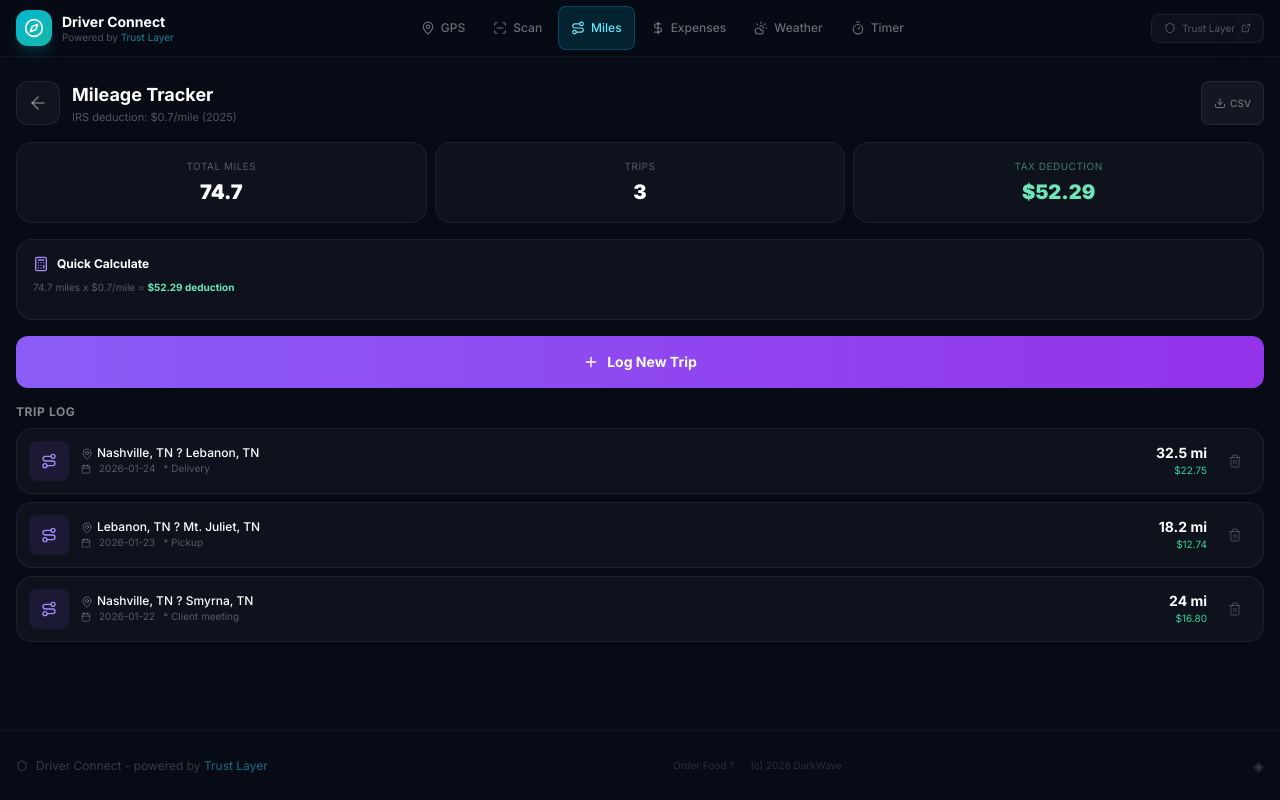
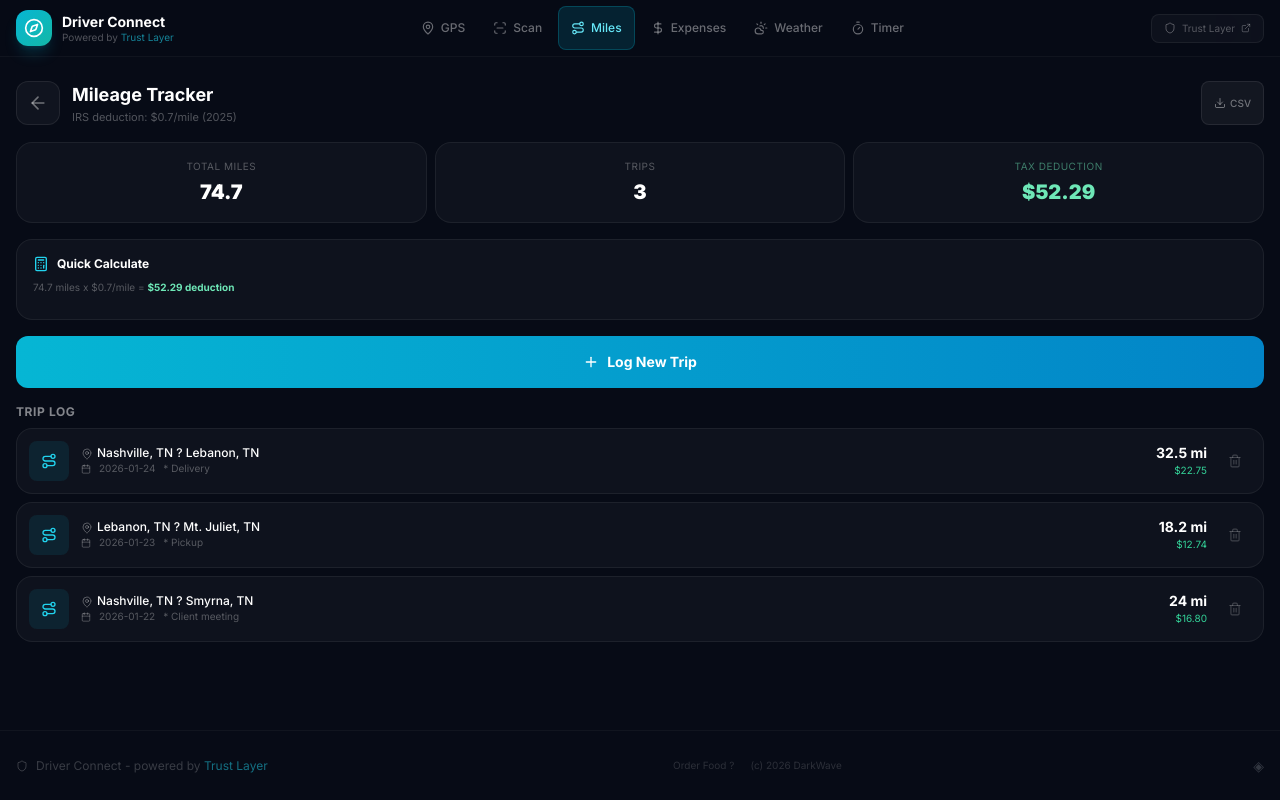
Before and after one commit to cryptocreeper94-sudo/driver, a React (Vite) app: page /mileage in a window 1280 px wide. Built offline with nearby package versions, Linux system fonts and the light colour scheme.

Commit message:
rebrand: purge all purple/violet/fuchsia -> enterprise cyan/sky palette

```diff
--- a/src/pages/BreakTimer.tsx
+++ b/src/pages/BreakTimer.tsx
@@ -4,7 +4,7 @@ import { ArrowLeft, Timer, Play, Pause, RotateCcw, Bell, Clock, AlarmClock } fro
 
 const PRESETS = [
   { label: '30 min', seconds: 30 * 60, desc: 'DOT 30-min break', color: 'from-orange-500 to-rose-500' },
-  { label: '10 hr', seconds: 10 * 60 * 60, desc: 'DOT 10-hr off-duty', color: 'from-violet-500 to-purple-600' },
+  { label: '10 hr', seconds: 10 * 60 * 60, desc: 'DOT 10-hr off-duty', color: 'from-cyan-500 to-sky-600' },
   { label: '15 min', seconds: 15 * 60, desc: 'Quick break', color: 'from-cyan-500 to-teal-500' },
   { label: '1 hr', seconds: 60 * 60, desc: 'Meal break', color: 'from-emerald-500 to-green-600' },
   { label: '8 hr', seconds: 8 * 60 * 60, desc: 'Sleeper berth', color: 'from-blue-500 to-indigo-600' },
--- a/src/pages/ExpenseTracker.tsx
+++ b/src/pages/ExpenseTracker.tsx
@@ -5,7 +5,7 @@ import { ArrowLeft, Plus, Trash2, Download, DollarSign, Fuel, Car, UtensilsCross
 const CATEGORIES = [
   { id: 'fuel', label: 'Fuel', icon: Fuel, color: 'text-amber-400 bg-amber-500/15' },
   { id: 'parking', label: 'Parking', icon: ParkingCircle, color: 'text-blue-400 bg-blue-500/15' },
-  { id: 'tolls', label: 'Tolls', icon: Car, color: 'text-violet-400 bg-violet-500/15' },
+  { id: 'tolls', label: 'Tolls', icon: Car, color: 'text-cyan-400 bg-cyan-500/15' },
   { id: 'meals', label: 'Meals', icon: UtensilsCrossed, color: 'text-rose-400 bg-rose-500/15' },
   { id: 'maintenance', label: 'Maintenance', icon: Wrench, color: 'text-emerald-400 bg-emerald-500/15' },
 ];
--- a/src/pages/GPSFinder.tsx
+++ b/src/pages/GPSFinder.tsx
@@ -12,8 +12,8 @@ const CATEGORIES = [
   { id: 'restaurants', label: 'Restaurants', icon: UtensilsCrossed, query: 'restaurant', color: 'from-rose-500 to-pink-500' },
   { id: 'fast-food', label: 'Fast Food', icon: Coffee, query: 'fast food', color: 'from-orange-500 to-red-500' },
   { id: 'grocery', label: 'Grocery', icon: ShoppingCart, query: 'grocery store', color: 'from-emerald-500 to-green-500' },
-  { id: 'gyms', label: 'Gyms', icon: Dumbbell, query: 'gym fitness', color: 'from-violet-500 to-purple-500' },
-  { id: 'movies', label: 'Movies', icon: Film, query: 'movie theater', color: 'from-fuchsia-500 to-pink-500' },
+  { id: 'gyms', label: 'Gyms', icon: Dumbbell, query: 'gym fitness', color: 'from-cyan-500 to-sky-500' },
+  { id: 'movies', label: 'Movies', icon: Film, query: 'movie theater', color: 'from-teal-500 to-pink-500' },
   { id: 'hotels', label: 'Hotels', icon: Hotel, query: 'hotel motel', color: 'from-sky-500 to-blue-500' },
 ];
 
--- a/src/pages/Home.tsx
+++ b/src/pages/Home.tsx
@@ -42,8 +42,8 @@ const TOOLS = [
     description: 'Log trips with IRS deduction calculator at $0.70/mile',
     icon: Route,
     image: cardMileage,
-    gradient: 'from-violet-500 to-purple-600',
-    glowColor: 'shadow-violet-500/30',
+    gradient: 'from-cyan-500 to-sky-600',
+    glowColor: 'shadow-cyan-500/30',
     badge: 'IRS 2025',
   },
   {
--- a/src/pages/MileageTracker.tsx
+++ b/src/pages/MileageTracker.tsx
@@ -83,7 +83,7 @@ export default function MileageTracker() {
       {/* IRS Calculator */}
       <div className="glass-card p-4">
         <div className="flex items-center gap-2 mb-2">
-          <Calculator className="size-4 text-violet-400" />
+          <Calculator className="size-4 text-cyan-400" />
           <h3 className="text-xs font-bold text-white">Quick Calculate</h3>
         </div>
         <p className="text-[10px] text-white/30 mb-2">
@@ -93,21 +93,21 @@ export default function MileageTracker() {
 
       {/* Add Trip */}
       {!showForm ? (
-        <button onClick={() => setShowForm(true)} className="w-full py-4 rounded-xl bg-gradient-to-r from-violet-500 to-purple-600 text-white font-bold text-sm flex items-center justify-center gap-2 hover:opacity-90 transition-opacity touch-target">
+        <button onClick={() => setShowForm(true)} className="w-full py-4 rounded-xl bg-gradient-to-r from-cyan-500 to-sky-600 text-white font-bold text-sm flex items-center justify-center gap-2 hover:opacity-90 transition-opacity touch-target">
           <Plus className="size-4" /> Log New Trip
         </button>
       ) : (
         <div className="glass-card p-4 space-y-3">
           <h3 className="text-sm font-bold text-white">New Trip</h3>
           <div className="grid grid-cols-2 gap-2">
-            <input type="date" value={form.date} onChange={e => setForm(p => ({...p, date: e.target.value}))} className="col-span-2 h-11 px-3 rounded-lg bg-white/[0.04] border border-white/[0.08] text-sm text-white focus:outline-none focus:border-violet-500/30" />
-            <input placeholder="From" value={form.from} onChange={e => setForm(p => ({...p, from: e.target.value}))} className="h-11 px-3 rounded-lg bg-white/[0.04] border border-white/[0.08] text-sm text-white placeholder:text-white/20 focus:outline-none focus:border-violet-500/30" />
-            <input placeholder="To" value={form.to} onChange={e => setForm(p => ({...p, to: e.target.value}))} className="h-11 px-3 rounded-lg bg-white/[0.04] border border-white/[0.08] text-sm text-white placeholder:text-white/20 focus:outline-none focus:border-violet-500/30" />
-            <input type="number" step="0.1" placeholder="Miles" value={form.miles} onChange={e => setForm(p => ({...p, miles: e.target.value}))} className="h-11 px-3 rounded-lg bg-white/[0.04] border border-white/[0.08] text-sm text-white placeholder:text-white/20 focus:outline-none focus:border-violet-500/30" />
-            <input placeholder="Purpose" value={form.purpose} onChange={e => setForm(p => ({...p, purpose: e.target.value}))} className="h-11 px-3 rounded-lg bg-white/[0.04] border border-white/[0.08] text-sm text-white placeholder:text-white/20 focus:outline-none focus:border-violet-500/30" />
+            <input type="date" value={form.date} onChange={e => setForm(p => ({...p, date: e.target.value}))} className="col-span-2 h-11 px-3 rounded-lg bg-white/[0.04] border border-white/[0.08] text-sm text-white focus:outline-none focus:border-cyan-500/30" />
+            <input placeholder="From" value={form.from} onChange={e => setForm(p => ({...p, from: e.target.value}))} className="h-11 px-3 rounded-lg bg-white/[0.04] border border-white/[0.08] text-sm text-white placeholder:text-white/20 focus:outline-none focus:border-cyan-500/30" />
+            <input placeholder="To" value={form.to} onChange={e => setForm(p => ({...p, to: e.target.value}))} className="h-11 px-3 rounded-lg bg-white/[0.04] border border-white/[0.08] text-sm text-white placeholder:text-white/20 focus:outline-none focus:border-cyan-500/30" />
+            <input type="number" step="0.1" placeholder="Miles" value={form.miles} onChange={e => setForm(p => ({...p, miles: e.target.value}))} className="h-11 px-3 rounded-lg bg-white/[0.04] border border-white/[0.08] text-sm text-white placeholder:text-white/20 focus:outline-none focus:border-cyan-500/30" />
+            <input placeholder="Purpose" value={form.purpose} onChange={e => setForm(p => ({...p, purpose: e.target.value}))} className="h-11 px-3 rounded-lg bg-white/[0.04] border border-white/[0.08] text-sm text-white placeholder:text-white/20 focus:outline-none focus:border-cyan-500/30" />
           </div>
           <div className="flex gap-2">
-            <button onClick={addTrip} className="flex-1 py-3 rounded-xl bg-gradient-to-r from-violet-500 to-purple-600 text-white font-bold text-xs touch-target">Save Trip</button>
+            <button onClick={addTrip} className="flex-1 py-3 rounded-xl bg-gradient-to-r from-cyan-500 to-sky-600 text-white font-bold text-xs touch-target">Save Trip</button>
             <button onClick={() => setShowForm(false)} className="px-4 py-3 rounded-xl bg-white/[0.05] border border-white/[0.1] text-white/50 text-xs touch-target">Cancel</button>
           </div>
         </div>
@@ -118,8 +118,8 @@ export default function MileageTracker() {
         <h3 className="text-xs font-bold text-white/50 uppercase tracking-wider">Trip Log</h3>
         {trips.map(trip => (
           <div key={trip.id} className="glass-card p-3 flex items-center gap-3">
-            <div className="size-10 rounded-lg bg-violet-500/10 flex items-center justify-center shrink-0">
-              <Route className="size-4 text-violet-400" />
+            <div className="size-10 rounded-lg bg-cyan-500/10 flex items-center justify-center shrink-0">
+              <Route className="size-4 text-cyan-400" />
             </div>
             <div className="flex-1 min-w-0">
               <p className="text-xs font-medium text-white truncate">
```
